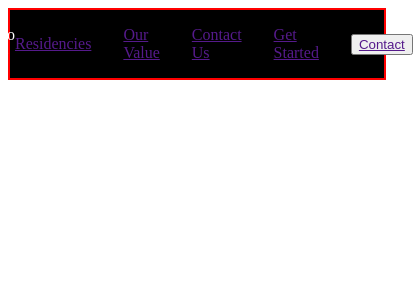
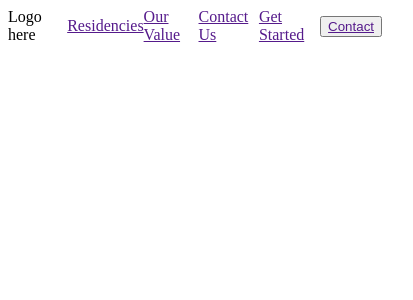
Before and after one commit to lclemente225/mern-real-estate, a React (Vite) app in the folder real-estate-client/: page / in a window 390 px wide. Shown: the top 300 px of the page, 413 px wide, since content can reach past the window. Built offline with nearby package versions, Linux system fonts and the light colour scheme.

Commit message:
added header removed navbar

```diff
--- a/real-estate-client/src/components/header/header.jsx
+++ b/real-estate-client/src/components/header/header.jsx
@@ -1,11 +1,22 @@
 import React from 'react'
-import Navbar from '../navbar/navbar'
+import './header.css';
 
 const Header = () => {
   return (
-    <>
-      <Navbar />
-    </>
+    <section className='flex-center h-wrapper'>
+      <div className='flex-center h-container'>
+        <div>Logo here</div>
+        <div className='flex-center h-menu'>
+          <a href="">Residencies</a>
+          <a href="">Our Value</a>
+          <a href="">Contact Us</a>
+          <a href="">Get Started</a>
+          <button className='button'>
+            <a href="">Contact</a>
+          </button>
+        </div>
+      </div>
+    </section>
   )
 }
 
--- a/real-estate-client/src/components/navbar/navbar.css
+++ /dev/null
@@ -1,20 +0,0 @@
-.nav-wrapper{
-    justify-items: space-between;
-    background-color: black;
-    margin: 0;
-    width: 100%;
-    color: white;
-    border: 2px solid red;
-}
-.nav-container{
-    width: 100%;
-    color: white;
-    justify-content: space-between;
-    padding: 1rem;
-}
-.nav-container a:hover{
-    color: rgb(21, 248, 0);
-}
-.nav-menu{
-    gap: 2rem;
-}
--- a/real-estate-client/src/components/navbar/navbar.jsx
+++ /dev/null
@@ -1,24 +0,0 @@
-import React from 'react'
-import './navbar.css';
-
-const Navbar = () => {
-  return (
-    <section className='flex-center nav-wrapper'>
-      <div className='flex-center nav-container'>
-        <div>Logo here</div>
-
-        <div className='flex-center nav-menu'>
-          <a href="">Residencies</a>
-          <a href="">Our Value</a>
-          <a href="">Contact Us</a>
-          <a href="">Get Started</a>
-          <button className='button'>
-            <a href="">Contact</a>
-          </button>
-        </div>
-      </div>
-    </section>
-  )
-}
-
-export default Navbar
--- a/real-estate-client/src/index.css
+++ b/real-estate-client/src/index.css
@@ -1,5 +1,44 @@
-.flex-center{
+.flex-center {
   display: flex;
   align-items: center;
   justify-content: center;
 }
+
+.padding {
+  padding: 1.5rem;
+}
+
+.innerWidth {
+  width: 100%;
+}
+
+img {
+  width: 100%;
+}
+
+@media (min-width: 1536px) {
+  .innerWidth {
+    max-width: 1280px;
+    margin: auto;
+  }
+
+}
+
+@media (min-width: 640px) {
+  .padding {
+    padding: 4rem;
+  }
+}
+
+@media (min-width: 1280px), (min-width: 768px) {
+  .padding {
+    padding: 2rem;
+  }
+}
+
+@media (max-width: 640px) {
+  .orange-text {
+    color: orange;
+  }
+
+}
```
Also changed, not shown: 1 other file (tests, documents, lock files or other folders).
